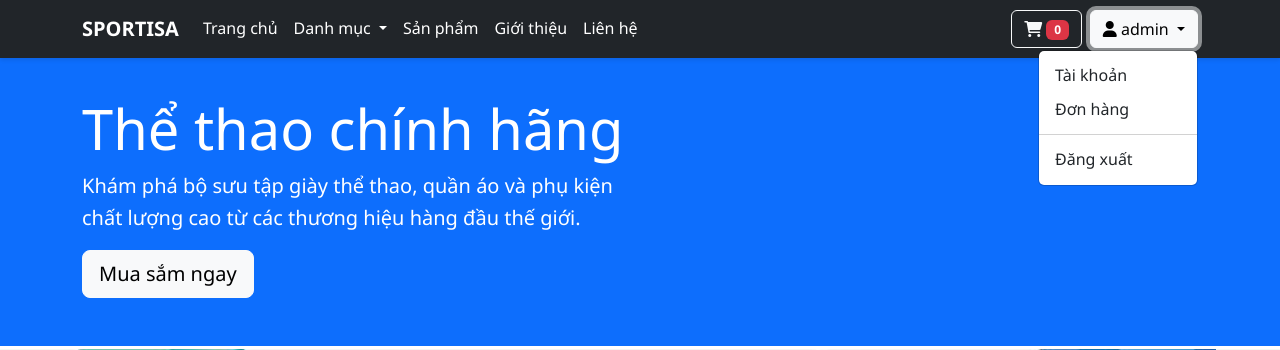
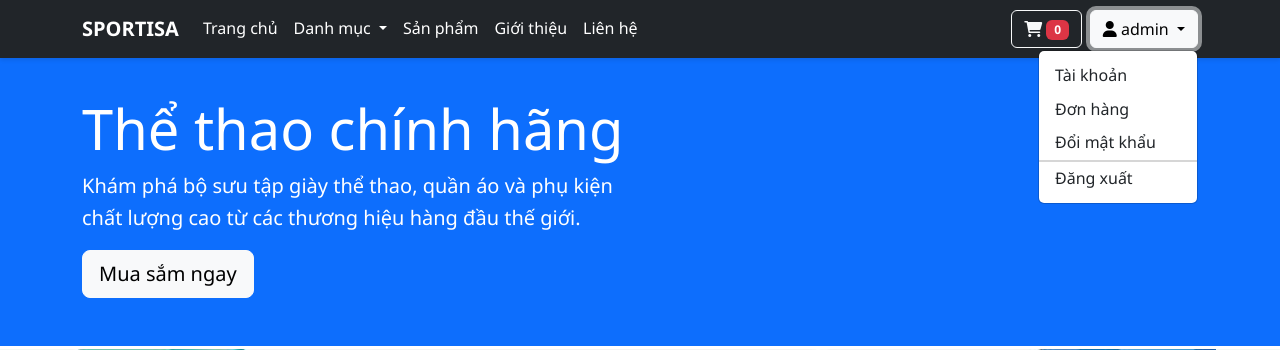
Before and after one commit to lesang199/sportisa, a PHP site: page /index.php in a window 1280 px wide, after a click on "admin". Shown: the top 350 px of the page. Run offline with PHP 8.4, Linux system fonts and the light colour scheme; a user stored in the database is signed in; data comes from the database, SQL or seed files in the repository.

Commit message:
thinhChange

```diff
--- a/includes/header.php
+++ b/includes/header.php
@@ -44,7 +44,7 @@
                         <ul class="dropdown-menu dropdown-menu-end">
                             <li><a class="dropdown-item" href="profile.php">Tài khoản</a></li>
                             <li><a class="dropdown-item" href="orders.php">Đơn hàng</a></li>
-                            <li><hr class="dropdown-divider"></li>
+                            <li><a class="dropdown-item" href="change_password.php">Đổi mật khẩu</a></li>
                             <li><a class="dropdown-item" href="logout.php">Đăng xuất</a></li>
                         </ul>
                     </div>
--- a/index.php
+++ b/index.php
@@ -46,6 +46,9 @@ try {
           width: 100%;
           z-index: 20;
         }
+        .dropdown-menu-end li:last-child {
+         border-top: 2px solid #3333;
+         }
 
         /* Hero */
         .hero{
```
